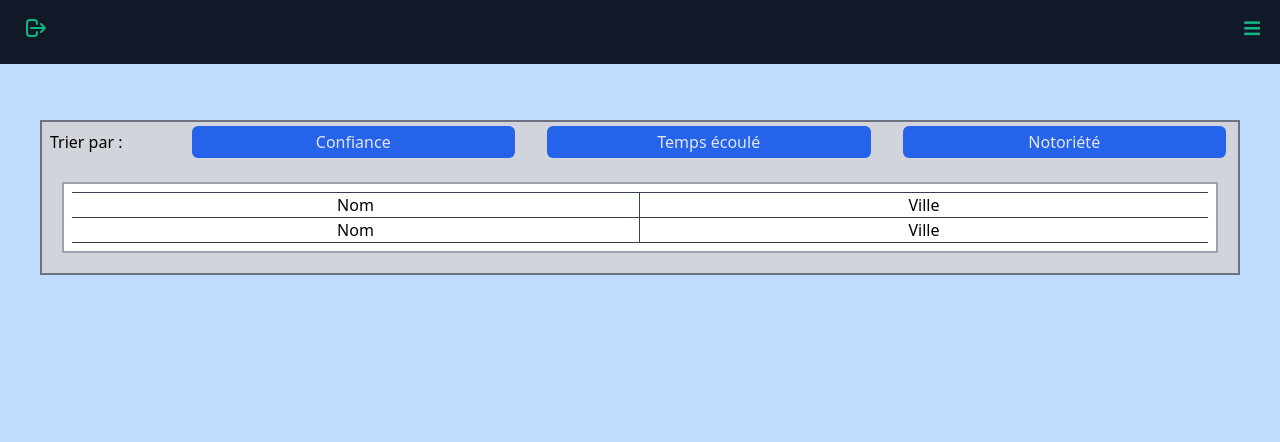
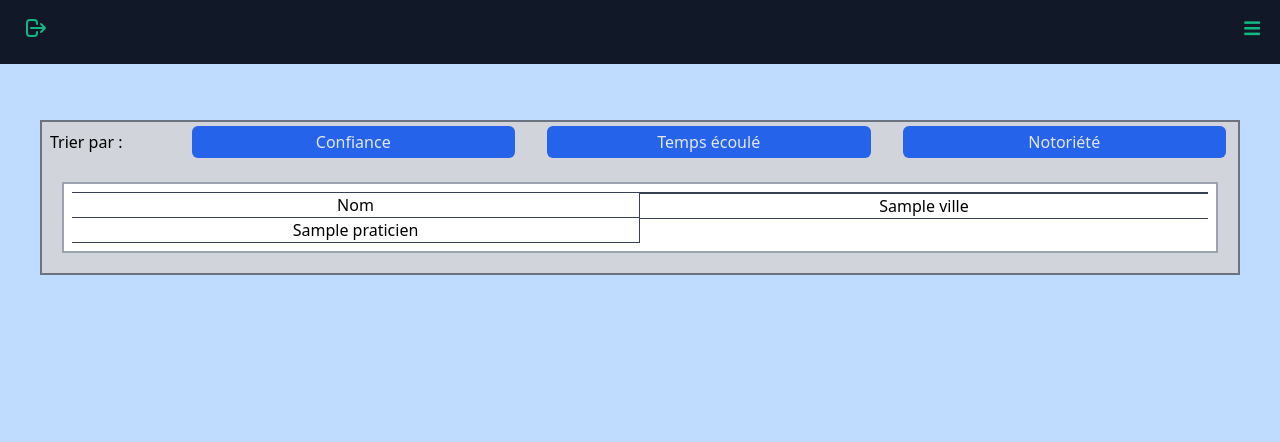
Before and after one commit to YaelDonat/GSBSymfony, a Symfony app: template templates/praticien/index.html.twig in a window 1280 px wide. Shown: the top 442 px of the page. Run offline with Twig, Linux system fonts and the light colour scheme; the template is opened without the code that fills it: most values are stand-ins (such as "Sample title", 1, 10 or a date in 2020); some libraries are stand-ins or nearby versions.

Commit message:
praticien affichage recup données
Recuperation des données de praticien + afficchage

```diff
--- a/templates/praticien/index.html.twig
+++ b/templates/praticien/index.html.twig
@@ -25,19 +25,25 @@
                 <p>Nom</p>
             </div>
             <!-- foreach -->
+            {% for praticien in praticiens %}
+
             <div class="flex justify-center border-b border-r border-gray-700">
-                <p>Nom</p>
+                <p>{{praticien.nom}}</p>
             </div>
+            {% endfor %}
         </div>
         <!-- 2 -->
+
         <div>
             <div class="flex justify-center border-b border-t border-gray-700">
-                <p>Ville</p>
+                <p></p>
             </div>
             <!-- foreach -->
+            {% for praticien in praticiens %}
             <div class="flex justify-center border-b border-gray-700">
-                <p>Ville</p>
+                <p>{{praticien.ville}}</p>
             </div>
+            {% endfor %}
         </div>
     </div>
 
```
Also changed, not shown: src/Controller/PraticienController.php (+13 -1 lines).
